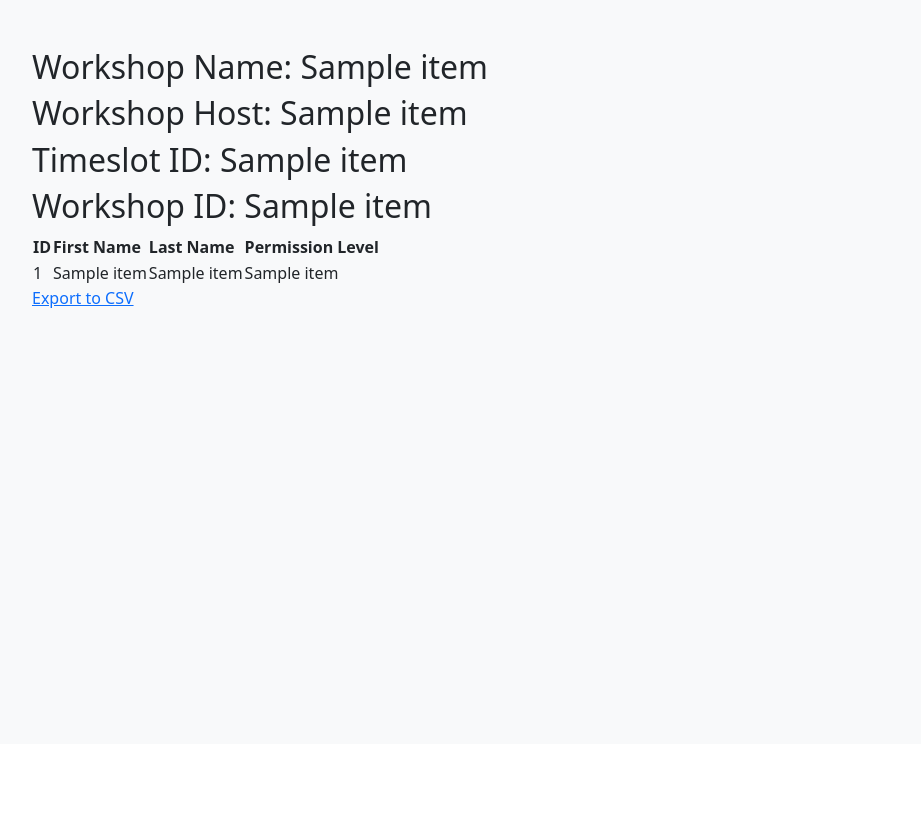
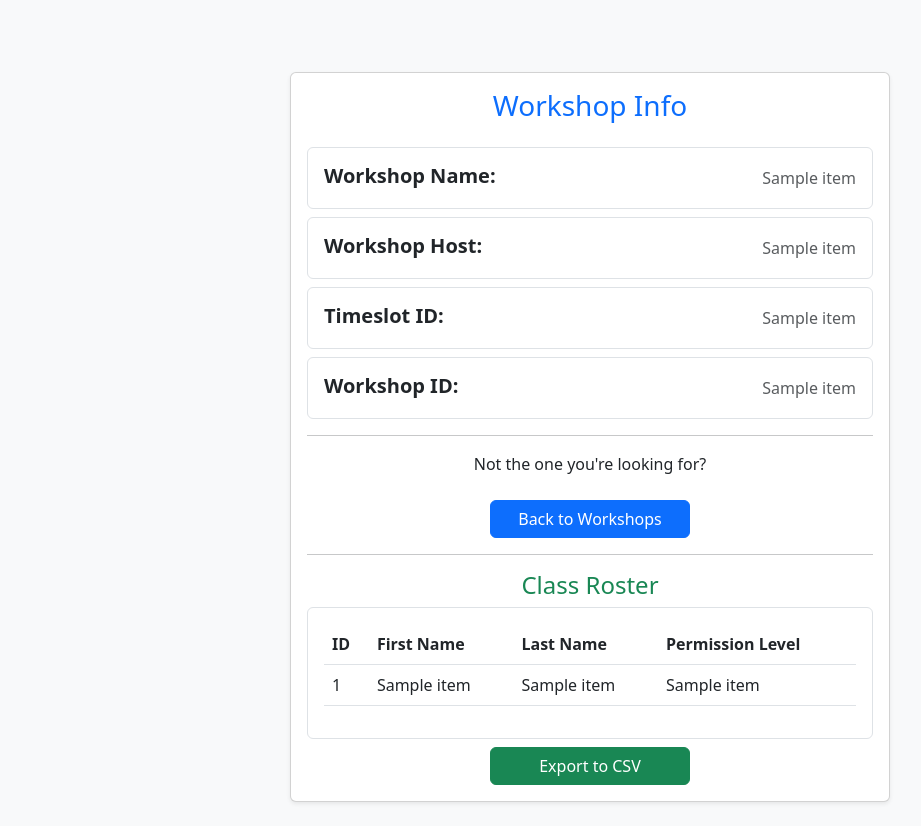
Before and after one commit to krispepper/530_2026_09_workshop, a Flask app: template templates/roster.html in a window 1280 px wide. Shown: the part 56-882 px from the top of the page, without its empty margins (50-971 px from the left). Before the commit the page ends 364 px from the top, so only its background shows below. Run offline with Flask 3, Linux system fonts and the light colour scheme; the template is opened without the code that fills it: most values are stand-ins (such as "Sample title", 1, 10 or a date in 2020); parts of the project's set-up code (start-up, migrations or seed data) failed here and were passed over.

Commit message:
fixed ui for data displayed on the page

```diff
--- a/templates/roster.html
+++ b/templates/roster.html
@@ -9,44 +9,79 @@
 <body class="bg-light">
     {% include 'navbar.html' %}
 
-    <div class="container mt-5">
-        <form action = "/createCSV" method="GET" >
-            <h2 >
-                Workshop Name: {{ timeslotRoster[0][7] }}
-            </h2>
-            <h2>
-                Workshop Host: {{ timeslotRoster[0][6] }}
-            </h2>
-            <h2>
-                Timeslot ID: {{ timeslotRoster[0][1] }}
-            </h2>
-            <h2>
-                Workshop ID: {{ timeslotRoster[0][5] }}
-            </h2>
+    <!--main container-->
+    <div class="container py-4">
+    {% if timeslotRoster %}
 
-
-            <table>
+        <div class="card shadow-sm mx-auto mt-4" style="max-width: 600px;">
+            <div class="card-body">
+                <!--main header-->
+                <h3 class="card-title text-center mb-4 text-primary">Workshop Info</h3>
+                <!--workshop info-->
+                <ul class="list-group list-group-flush gap-2">
+                    <li class="list-group-item d-flex justify-content-between align-items-center p-3 border rounded">
+                        <h5 class="fw-bold mb-1">Workshop Name:</h5>
+                        <div class="text-muted">
+                        {{ timeslotRoster[0][7] }}
+                        </div>
+                    </li>
+                    <li class="list-group-item d-flex justify-content-between align-items-center p-3 border rounded">
+                        <h5 class="fw-bold mb-1">Workshop Host:</h5>
+                        <div class="text-muted">
+                        {{ timeslotRoster[0][6] }}
+                        </div>
+                    </li>
+                    <li class="list-group-item d-flex justify-content-between align-items-center p-3 border rounded">
+                        <h5 class="fw-bold mb-1">Timeslot ID:</h5>
+                        <div class="text-muted">
+                        {{ timeslotRoster[0][1] }}
+                        </div>
+                    </li>
+                    <li class="list-group-item d-flex justify-content-between align-items-center p-3 border rounded">
+                        <h5 class="fw-bold mb-1">Workshop ID:</h5>
+                        <div class="text-muted">
+                        {{ timeslotRoster[0][5] }}
+                        </div>
+                    </li>
+                </ul>
+                <hr>
+                <!--button to go back to browse workshops page-->
+                <div class="text-center">
+                    <p class="text-center mb-4">Not the one you're looking for?</p>
+                    <a href="/browse" class="btn btn-primary" style="width: 200px;">Back to Workshops</a>
+                </div>
+                <hr>
+                <!--roster table-->
+                <h4 class="text-center text-success">Class Roster</h4>
+                <ul class="list-group list-group-flush gap-2">
+                    <li class="list-group-item d-flex justify-content-between align-items-center p-3 border rounded">
+                        <table class="table">
+                        <thead>
                             <tr>
-                    <th>ID</th>
-                    <th>First Name</th>
-                    <th>Last Name</th>
-                    <th>Permission Level</th>
-
+                            <th scope="col">ID</th>
+                            <th scope="col">First Name</th>
+                            <th scope="col">Last Name</th>
+                            <th scope="col">Permission Level</th>
                             </tr>
+                        </thead>
                         {% for item in timeslotRoster %}
-                    <tr>
+                        <tbody>
                             <td> {{ item[0] }}</td>
                             <td> {{ item[2] }}</td>
                             <td> {{ item[3] }}</td>
                             <td> {{ item[4] }}</td>
-                    </tr>
+                        </tbody>
                         {% endfor %}
                         </table>
-            <a href = "/createCSV/{{ timeslotRoster[0][1] }}/roster">Export to CSV</a>
-
-        </form>
-
-
+                    </li>
+                    <!--export csv button-->
+                    <div class="text-center">
+                    <a href = "/createCSV/{{ timeslotRoster[0][1] }}/roster" class="btn btn-success" style="width: 200px;">Export to CSV</a>
+                    </div>
+                </ul>
+            </div>
+        </div>
+        {% endif %}
     </div>
 
     <!-- Bootstrap JS is required to allow the flash message close button to work -->
```
Lines whose indentation alone changed are shown as unchanged.
